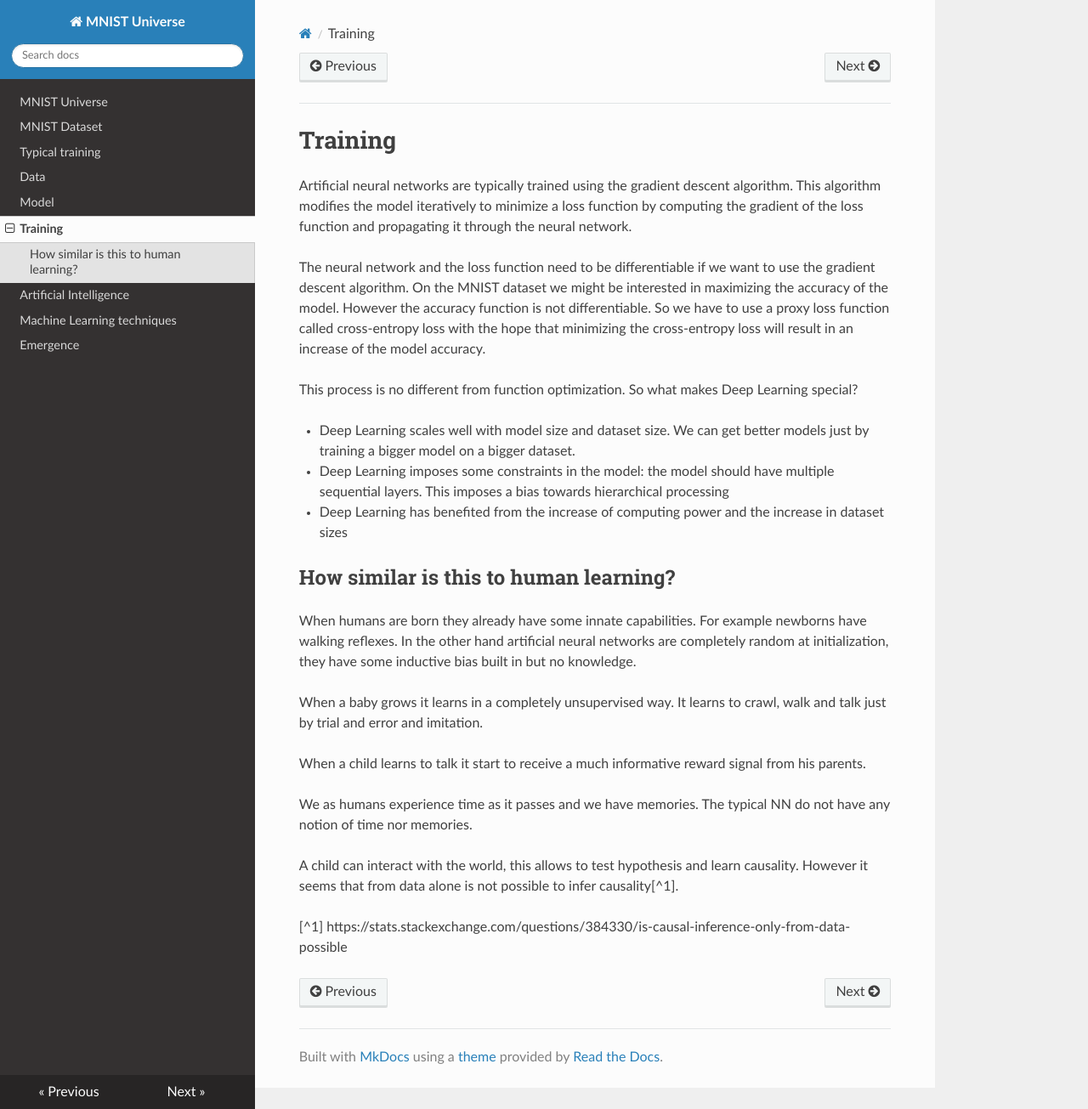
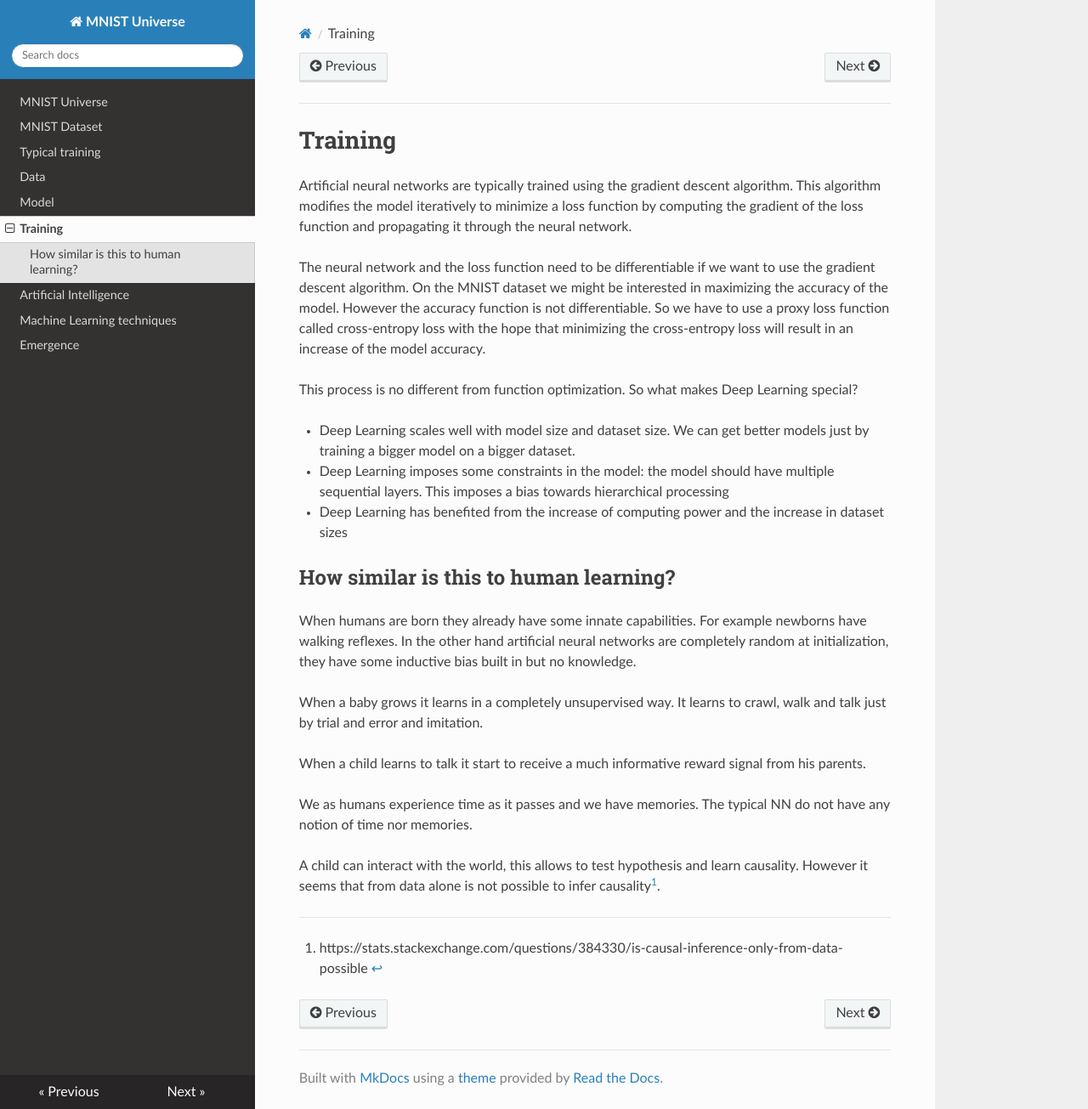
Before and after one commit to ironbar/mnist_universe, an MkDocs documentation site: the page built from docs/04_training.md, in a window 1280 px wide and 1305 px high. Shown: the whole window at 85% size. Built offline with MkDocs 1.6.1, drawn with Linux system fonts in a browser that asks for light colours; nearby versions of some CDN libraries.

Commit message:
Update 04_training.md

```diff
--- a/docs/04_training.md
+++ b/docs/04_training.md
@@ -30,4 +30,4 @@
 A child can interact with the world, this allows to test hypothesis and learn causality. However it seems that from data alone
 is not possible to infer causality[^1].
 
-[^1] https://stats.stackexchange.com/questions/384330/is-causal-inference-only-from-data-possible
+[^1]: https://stats.stackexchange.com/questions/384330/is-causal-inference-only-from-data-possible
```
